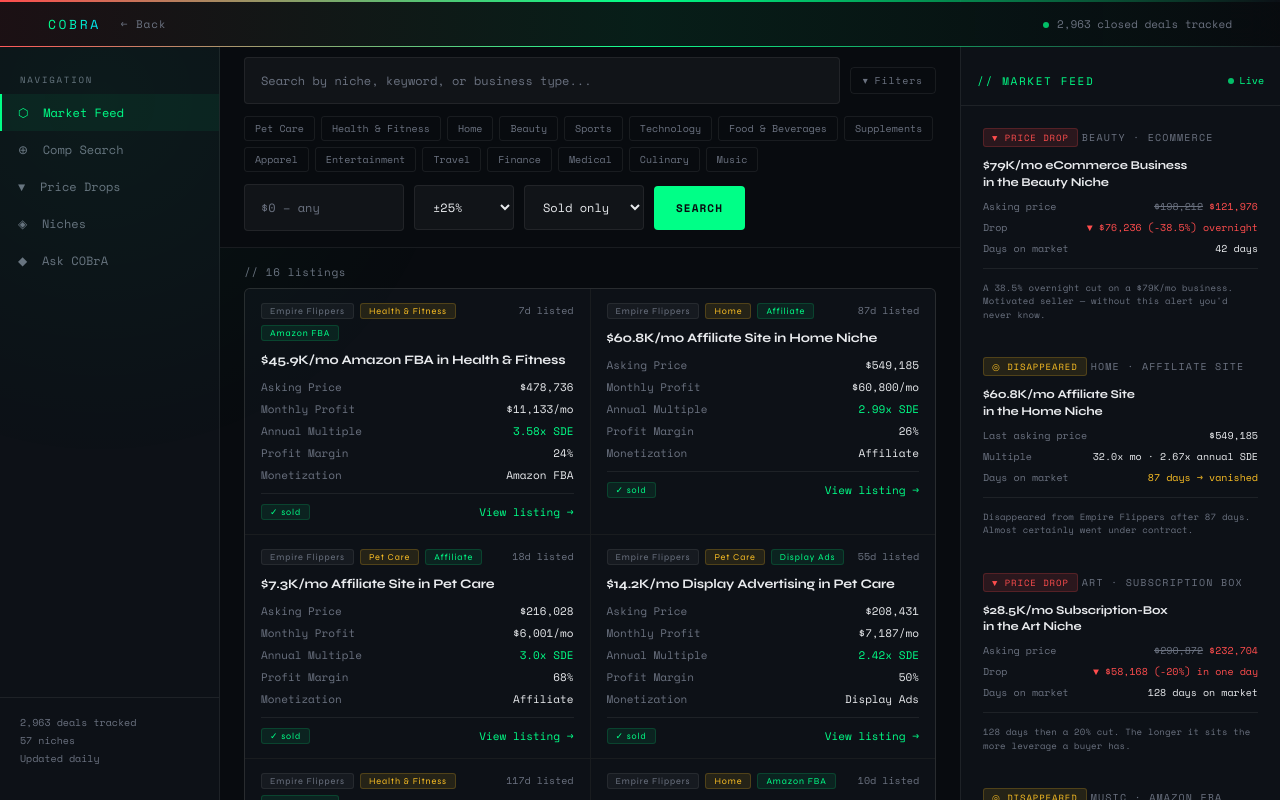
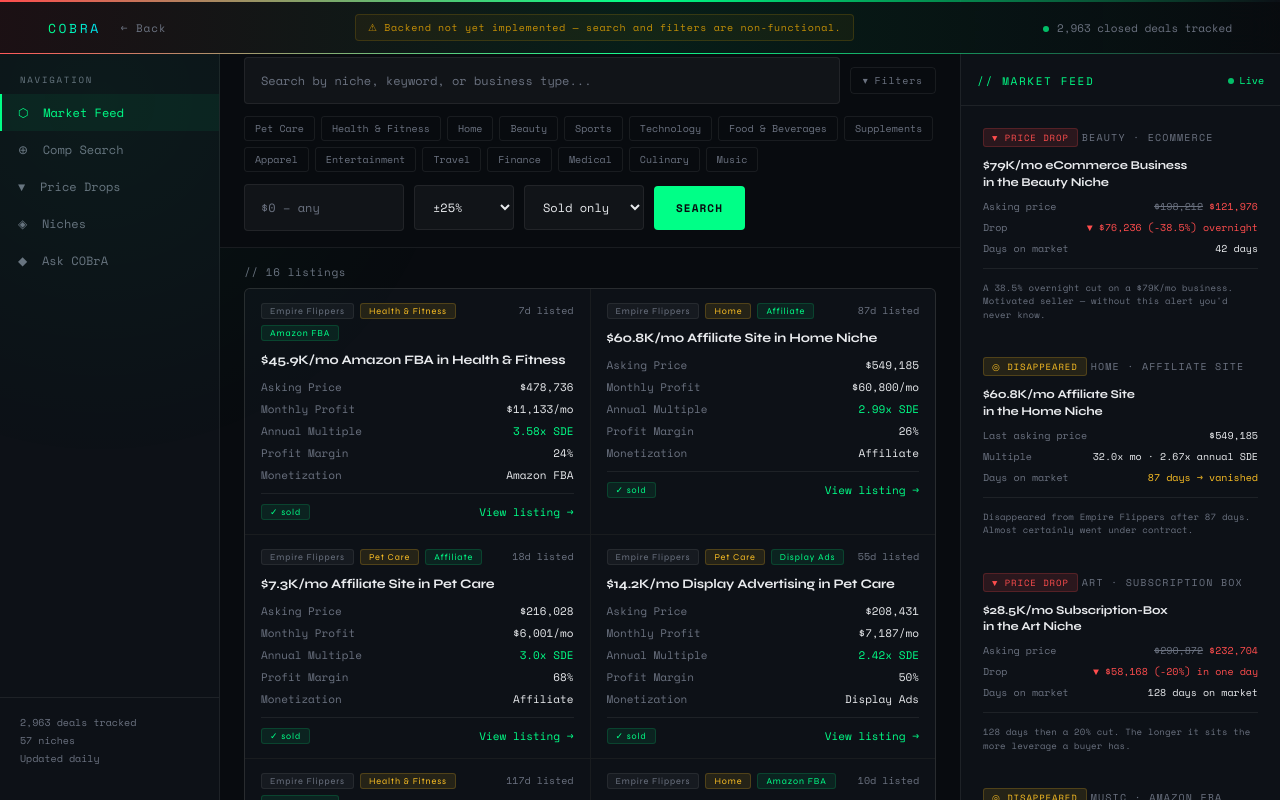
Before and after one commit to cobracore/cobracore.github.io, a plain HTML site: page index.html in a window 1280 px wide. Both pictures are taken after a click on the button "Try the app →". Drawn offline with nearby package versions, Linux system fonts and the light colour scheme.

Commit message:
disclaimer message

```diff
--- a/index.html
+++ b/index.html
@@ -617,6 +617,7 @@
 #app-view .app-feed-scroll { flex: 1; overflow-y: auto; }
 #app-view .app-main { flex: 1; overflow-y: auto; min-width: 0; background: var(--bg); }
 #app-view .app-search-header { position: sticky; top: 0; z-index: 10; background: var(--bg); padding: 57px 24px 12px; border-bottom: 1px solid var(--border); }
+#app-view .app-disclaimer { font-family: var(--mono); font-size: 10px; letter-spacing: 0.06em; color: rgba(255,180,0,0.75); background: rgba(255,180,0,0.05); border: 1px solid rgba(255,180,0,0.15); border-radius: 4px; padding: 5px 12px; white-space: nowrap; }
 #app-view .app-listings-scroll { padding: 16px 24px 24px; }
 #app-view .app-search-toggle-btn { flex-shrink: 0; background: transparent; border: 1px solid var(--border); border-radius: 4px; color: var(--muted); font-family: var(--mono); font-size: 10px; letter-spacing: 0.08em; padding: 5px 12px; cursor: pointer; transition: border-color 0.2s, color 0.2s; display: flex; align-items: center; gap: 6px; white-space: nowrap; }
 #app-view .app-search-toggle-btn:hover { border-color: rgba(255,255,255,0.2); color: var(--text); }
@@ -663,6 +664,7 @@
         <div class="nav-logo">COBrA</div>
         <button type="button" onclick="showLanding()" style="font-family:var(--mono);font-size:11px;color:var(--muted);letter-spacing:0.08em;background:none;border:none;cursor:pointer;">← Back</button>
       </div>
+      <div class="app-disclaimer">⚠ Backend not yet implemented — search and filters are non-functional.</div>
       <div class="nav-tag"><span class="status-dot"></span>2,963 closed deals tracked</div>
     </div>
     <div class="app-columns">
```
